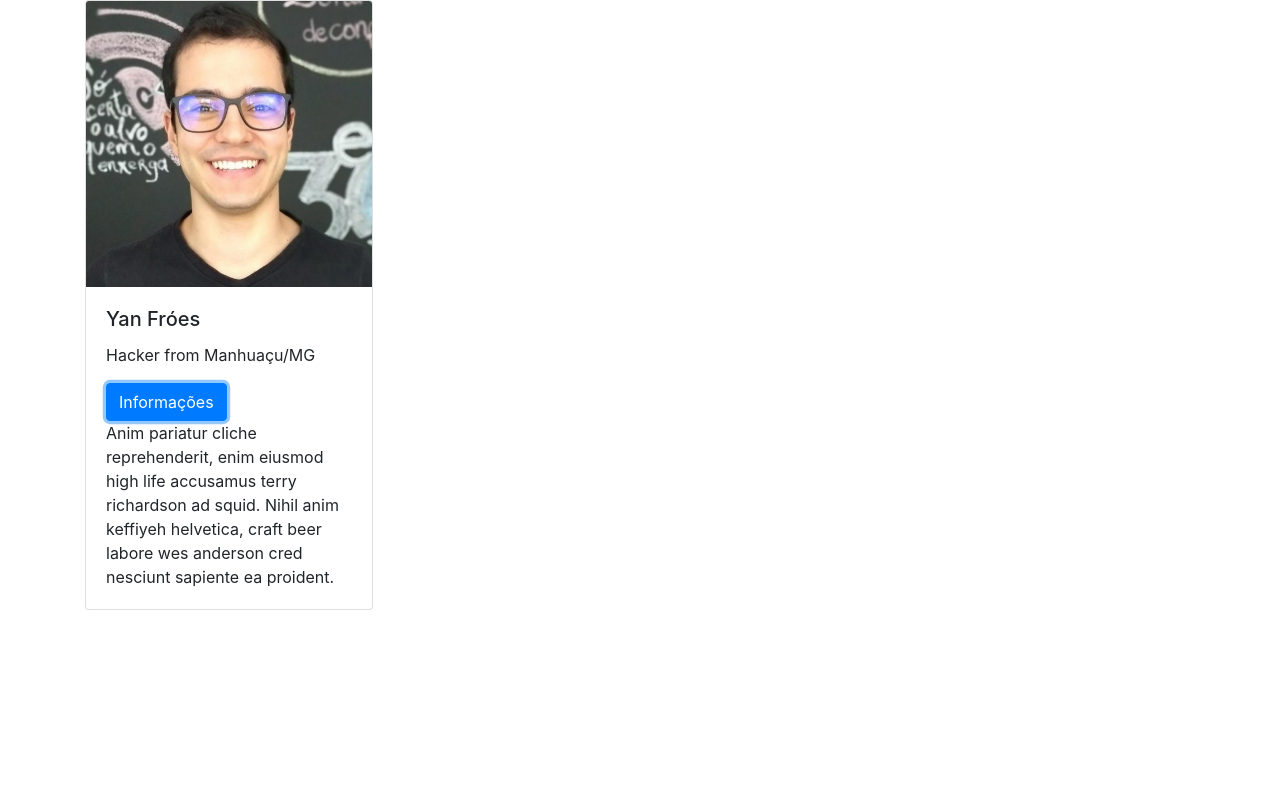
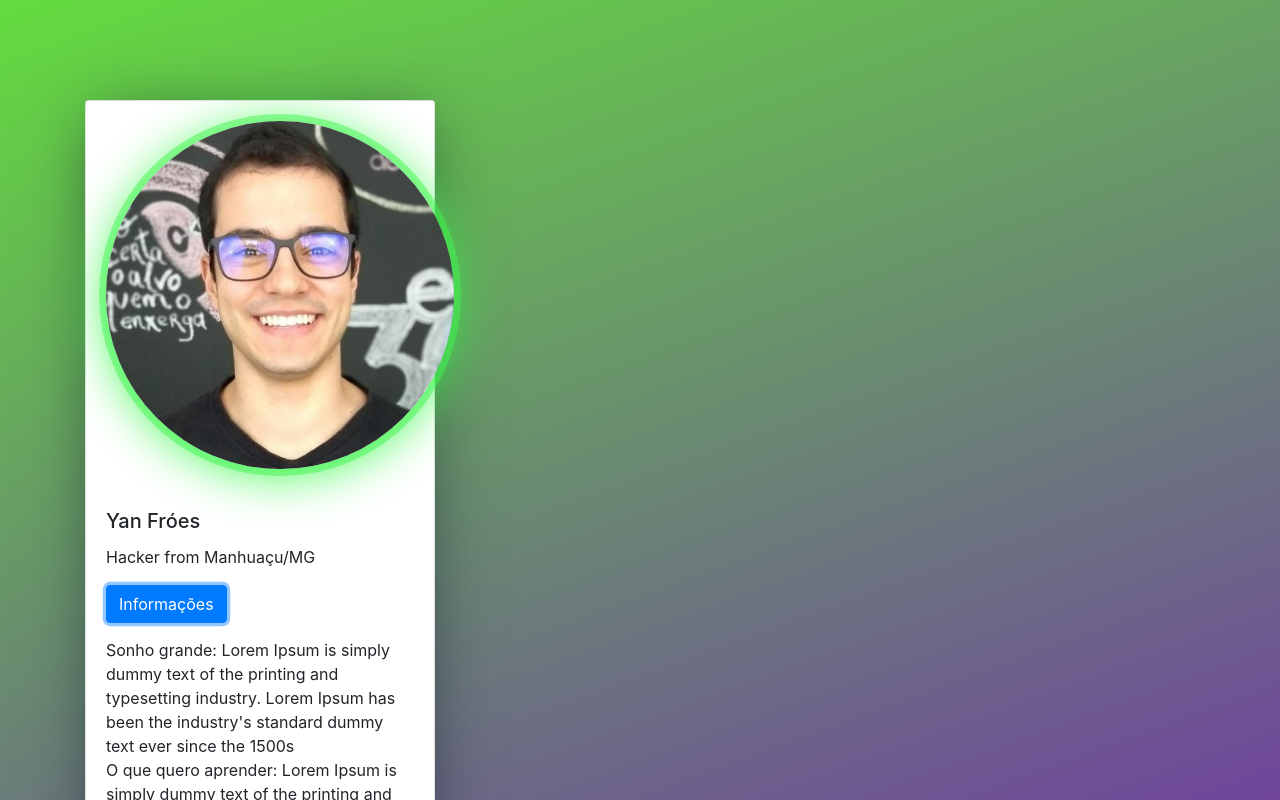
Before and after one commit to yanfroes/grupo8-xp33, a plain HTML site: page index.html in a window 1280 px wide. Both pictures are taken after a click on the button "Informações". Shown: the top 800 px of the page. Drawn offline with nearby package versions, Linux system fonts and the light colour scheme.

Commit message:
Start to add some style

```diff
--- a/index.html
+++ b/index.html
@@ -6,24 +6,31 @@
   <title>Grupo 8 - Gama Experience 33</title>
   <meta name="viewport" content="width=device-width, user-scalable=no, initial-scale=1.0, maximum-scale=1.0, minimum-scale=1.0">
   <link rel="stylesheet" href="style.css">
+  <link href="https://stackpath.bootstrapcdn.com/font-awesome/4.7.0/css/font-awesome.min.css" rel="stylesheet" integrity="sha384-wvfXpqpZZVQGK6TAh5PVlGOfQNHSoD2xbE+QkPxCAFlNEevoEH3Sl0sibVcOQVnN" crossorigin="anonymous">
   <link rel="stylesheet" href="https://stackpath.bootstrapcdn.com/bootstrap/4.3.1/css/bootstrap.min.css" integrity="sha384-ggOyR0iXCbMQv3Xipma34MD+dH/1fQ784/j6cY/iJTQUOhcWr7x9JvoRxT2MZw1T" crossorigin="anonymous">
 
 </head>
 
 <body>
   <!-- partial:index.partial.html -->
+  <div class="wrapper">
     <div class="container">
       <div class="row">
-      <div class="col-3">
-        <div class="card" style="width: 18rem;">
+        <div class="col-lg-4 col-12">
+          <div class="card">
             <img class="card-img-top" src="images/yan-froes.jpeg" alt="Card image cap">
             <div class="card-body">
               <h5 class="card-title">Yan Fróes</h5>
               <p class="card-text">Hacker from Manhuaçu/MG</p>
               <a class="btn btn-primary" data-toggle="collapse" href="#collapseExample" role="button" aria-expanded="false" aria-controls="collapseExample">Informações</a>
               <div class="collapse" id="collapseExample">
-              <div class="">
-                Anim pariatur cliche reprehenderit, enim eiusmod high life accusamus terry richardson ad squid. Nihil anim keffiyeh helvetica, craft beer labore wes anderson cred nesciunt sapiente ea proident.
+                <div class="infos">
+                  Sonho grande: Lorem Ipsum is simply dummy text of the printing and typesetting industry. Lorem Ipsum has been the industry's standard dummy text ever since the 1500s</br>
+                  O que quero aprender: Lorem Ipsum is simply dummy text of the printing and typesetting industry. Lorem Ipsum has been the industry's standard dummy text ever since the 1500s</br>
+                  O que posso ensinar: Lorem Ipsum is simply dummy text of the printing and typesetting industry. Lorem Ipsum has been the industry's standard dummy text ever since the 1500s</br>
+                  Em um ano estarei: Lorem Ipsum is simply dummy text of the printing and typesetting industry. Lorem Ipsum has been the industry's standard dummy text ever since the 1500s</br>
+                  <a href="https://www.linkedin.com/in/yanfroes/"><i class="fa fa-linkedin"> LinkedIn</i></a>
+                </div>
               </div>
             </div>
           </div>
--- a/style.css
+++ b/style.css
@@ -0,0 +1,23 @@
+.wrapper {
+  padding-top: 100px;
+  min-height: 100vh;
+  width: 100%;
+  height: auto;
+  display: flex;
+  background-image: linear-gradient(-20deg, rgb(115, 26, 183) 0%, rgb(99, 220, 62) 100%);
+}
+
+.card {
+  box-shadow: 0px 8px 60px -10px rgba(13, 28, 39, 0.6);
+  border-radius: 12px;
+}
+
+.card-img-top {
+  margin: 20px;
+  border-radius: 50% !important;
+  box-shadow: 0px 5px 50px 0px #42f551, 0px 0px 0px 7px rgba(66, 245, 81, 0.5);
+}
+
+.infos {
+  padding-top: 15px;
+}
```
Lines whose indentation alone changed are shown as unchanged.
